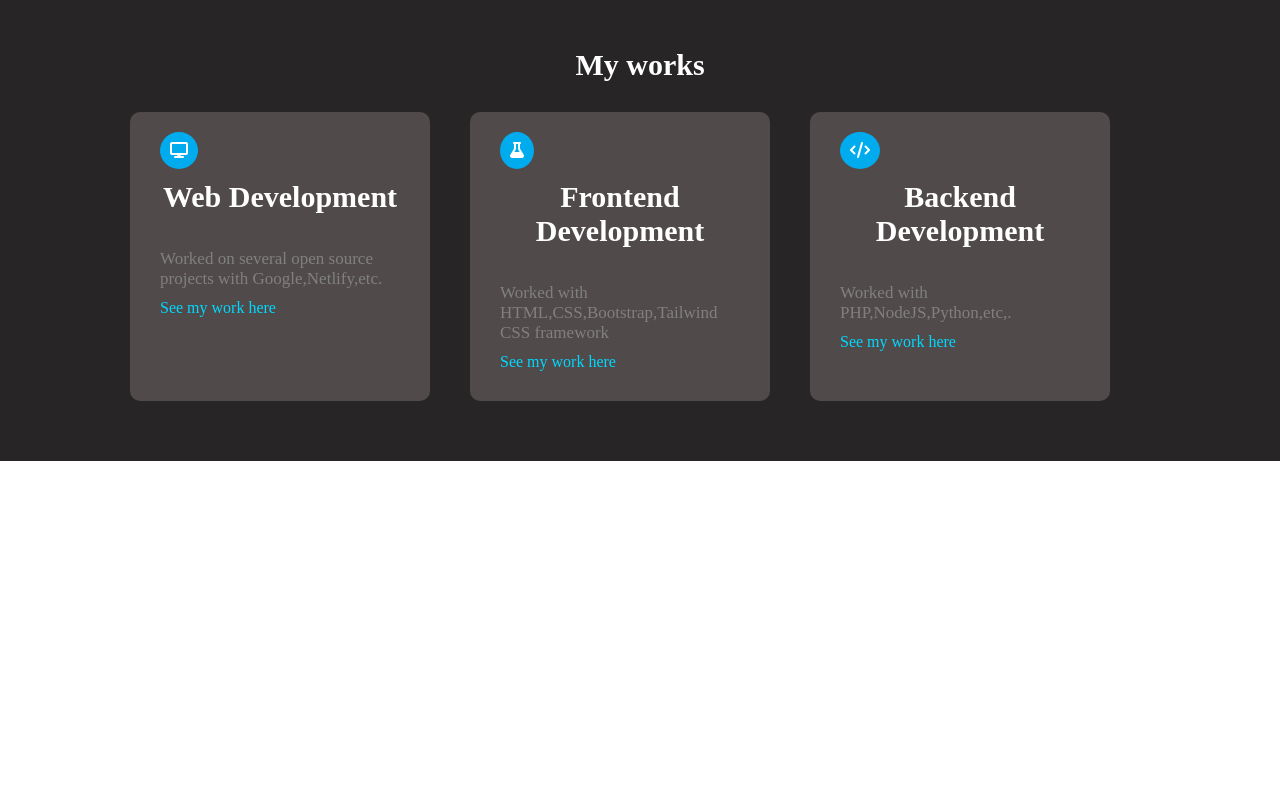
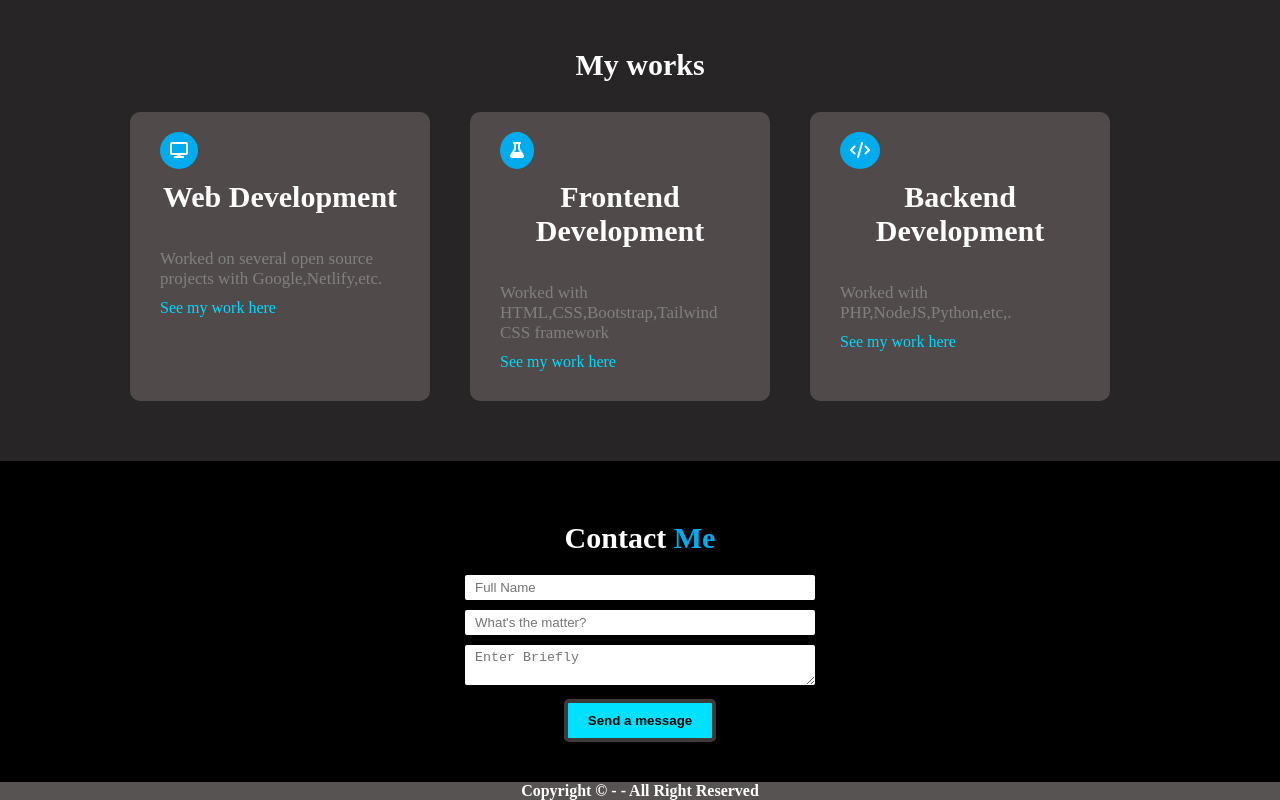
Before and after one commit to theharini/Portfolio, a plain HTML site: page index.html in a window 1280 px wide. Shown: the part 1135-1935 px from the top of the page. Before the commit the page ends 1596 px from the top, so only its background shows below. Drawn offline with Linux system fonts and the light colour scheme.

Commit message:
Add files via upload

```diff
--- a/index.html
+++ b/index.html
@@ -140,6 +140,36 @@
   </div>
 </section>
 
+      <!-- CONTACT ME -->
+
+  <section class="contact-section">
+    <h4>Contact <span>Me</span></h4>
+
+    <form>
+      <div>
+        <input type="text" name="name" placeholder="Full Name">
+      </div>
+      <div>
+        <input type="text" name="subject" placeholder="What's the matter?">
+      </div>
+      <div>
+
+        <textarea name="description" placeholder="Enter Briefly"></textarea>
+      </div>
+
+      <div>
+        <button class="btn btn-primary">Send a message</button>
+      </div>
+
+
+    </form>
+
+  </section>
+
+  <footer>
+    <h4>Copyright &copy; - <a href="https://github.com/theharini" target="_blank"></a> - All Right Reserved</h4>
+  </footer>
+
   </main>
 </body>
 </html>
--- a/styles.css
+++ b/styles.css
@@ -9,6 +9,7 @@ header{
     color:white;
     display:flex;
     padding:20px;
+
     justify-content: space-around;
     align-items: center;
 }
@@ -210,3 +211,33 @@ ul.social-icons{
     display: flex;
     justify-content: center;
 }
+/* CONTACT ME */
+.contact-section{
+    background-color: black;
+    padding:40px;
+    color:white;
+    text-align: center;
+}
+.contact-section h4{
+    font-size:30px;
+    margin:20px 0px;
+    font-weight: 900;
+}
+.contact-section h4 span{
+    color:#00acee;
+}
+.contact-section form input,textarea{
+    padding:5px 10px;
+    outline:none;
+    width: 350px;
+    background-color: rgb(255, 255, 255);
+    border:none;
+    border-radius: 2px;
+    margin-bottom: 10px;
+    /* resize: none; */
+}
+footer{
+    background-color: #585353;
+    color:rgb(255, 255, 255);
+text-align: center;
+}
```
